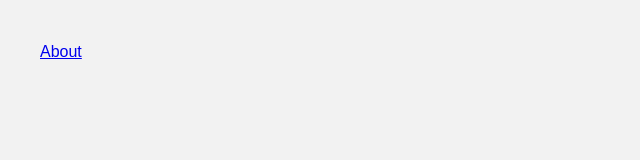
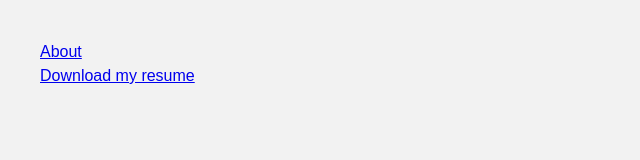
Before and after one commit to hessej25/JoshWebsite, a plain HTML site: page index.html in a window 1280 px wide. Shown: the whole page, without its empty margins (0-640 px from the left). Drawn offline with Linux system fonts and the light colour scheme.

Commit message:
Added resume download to site
Added a href link that allows user to download my resume from the site

```diff
--- a/index.html
+++ b/index.html
@@ -8,6 +8,7 @@
       line-height: 1.5;
       padding: 2em;
       background-color: #F2F2F2;
+      background-size: cover;
       color: #333;
     }
 
@@ -49,5 +50,6 @@
   <nav>
     <a href="resume.html">About</a>
   </nav>
+  <a href="resume.docx">Download my resume</a>
 </body>
 </html>
```
Also changed, not shown: 1 other file.
